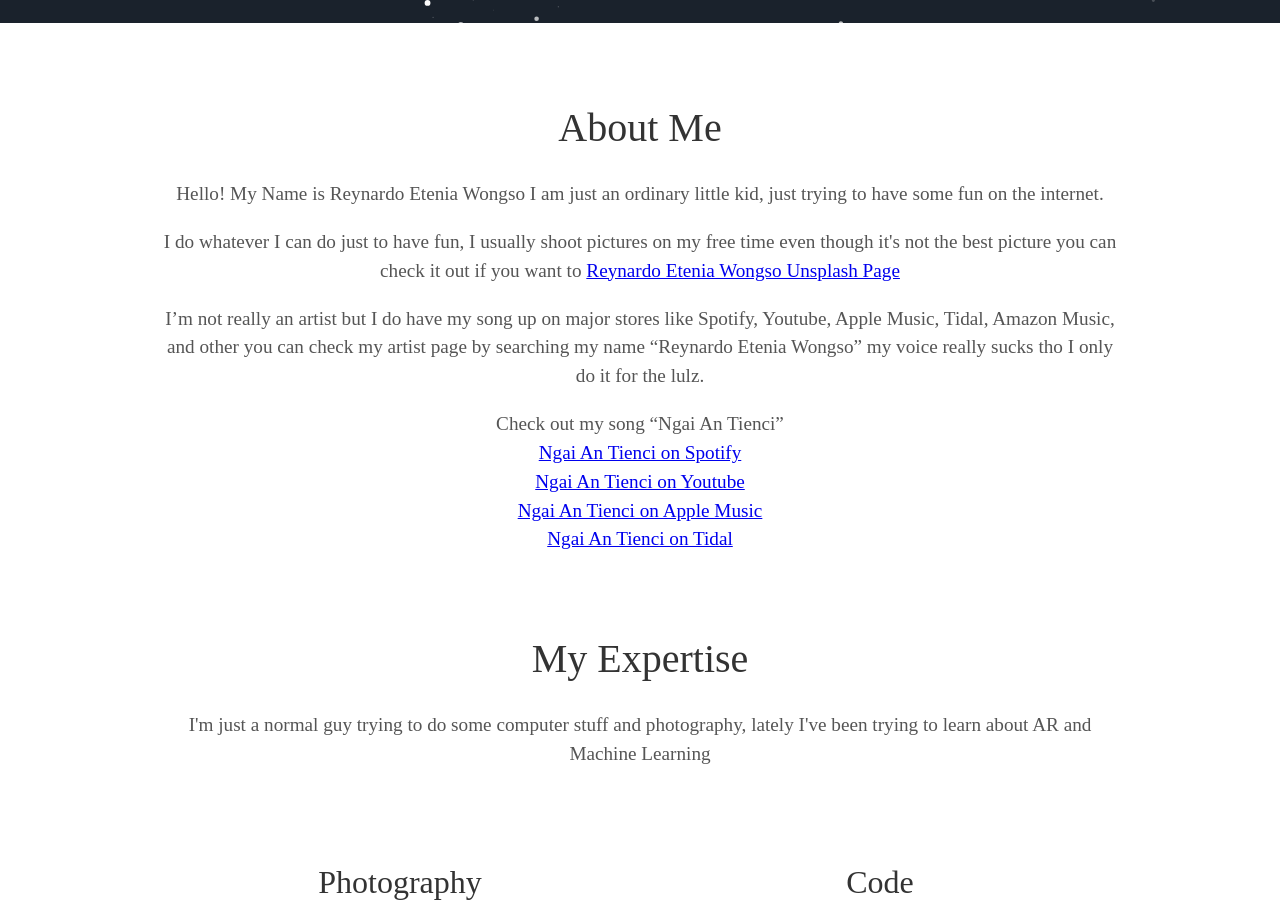
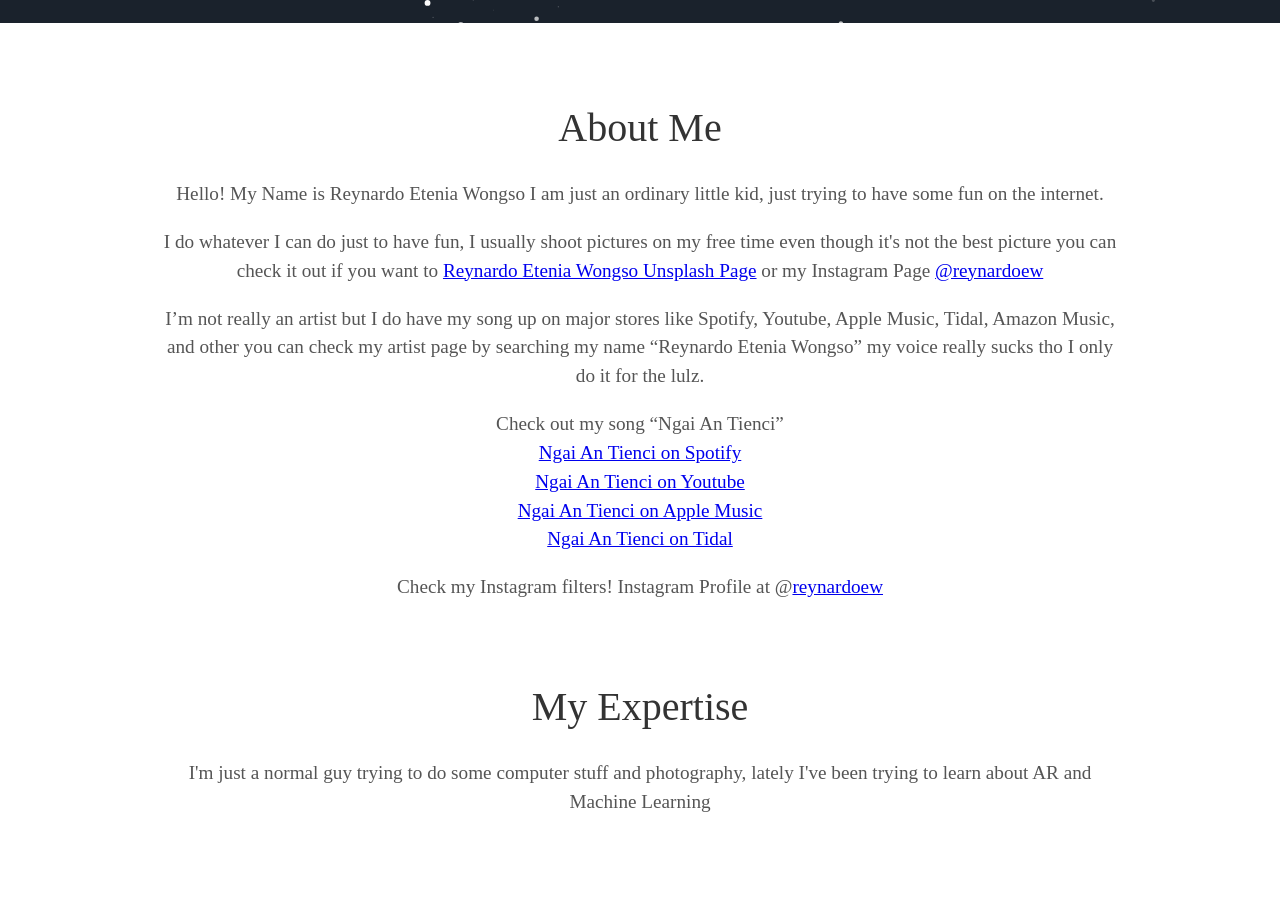
Before and after one commit to ReynardoEW/reynardoew.github.io, a Jekyll site: the page built from index.html, in a window 1280 px wide and 900 px high, scrolled down 877 px. Built offline with Jekyll 4.4.1, drawn with Linux system fonts in a browser that asks for light colours; some web fonts are replaced.

Commit message:
Update about.html

```diff
--- a/_includes/about.html
+++ b/_includes/about.html
@@ -1,7 +1,7 @@
 <div class="user-details">
   <h1>About Me</h1>
   <p>Hello! My Name is Reynardo Etenia Wongso I am just an ordinary little kid, just trying to have some fun on the internet.</p>
-  <p>I do whatever I can do just to have fun, I usually shoot pictures on my free time even though it's not the best picture you can check it out if you want to <a href="http://unsplash.com/@reynardoew/" rel="unsplash" title="Reynardo Etenia Wongso Photos on Unsplash">Reynardo Etenia Wongso Unsplash Page</a></p>
+  <p>I do whatever I can do just to have fun, I usually shoot pictures on my free time even though it's not the best picture you can check it out if you want to <a href="https://unsplash.com/@reynardoew/" rel="unsplash" title="Reynardo Etenia Wongso Photos on Unsplash">Reynardo Etenia Wongso Unsplash Page</a> or my Instagram Page <a href="https://instagram.com/reynardoew/" rel="reynardoew" title="Instagram @reynardoew">@reynardoew</a></p>
   <p>I’m not really an artist but I do have my song up on major stores like Spotify, Youtube, Apple Music, Tidal, Amazon Music, and other you can check my artist page by searching my name “Reynardo Etenia Wongso” my voice really sucks tho I only do it for the lulz.</p>
   <p>Check out my song “Ngai An Tienci”</br>
   <a href="https://open.spotify.com/track/4wfxXfZPfyPms7reLa7CUg?si=tXHNa2Z7SoqnQT56IzLKKA" rel="spotify" title="Ngai An Tienci on Spotify">Ngai An Tienci on Spotify</a></br>
@@ -9,6 +9,7 @@
   <a href="https://music.apple.com/id/album/ngai-an-tienci/1530324339?i=1530324340" rel="applemusic" title="Ngai An Tienci on Apple Music">Ngai An Tienci on Apple Music</a></br>
   <a href="https://tidal.com/browse/track/154291310" rel="tidal" title="Ngai An Tienci on Tidal">Ngai An Tienci on Tidal</a>
   </p>
+<p>Check my Instagram filters! Instagram Profile at @<a href="https://instagram.com/reynardoew/" rel="reynardoew" title="Instagram @reynardoew">reynardoew</a></p>
   </div>
 
 
```
